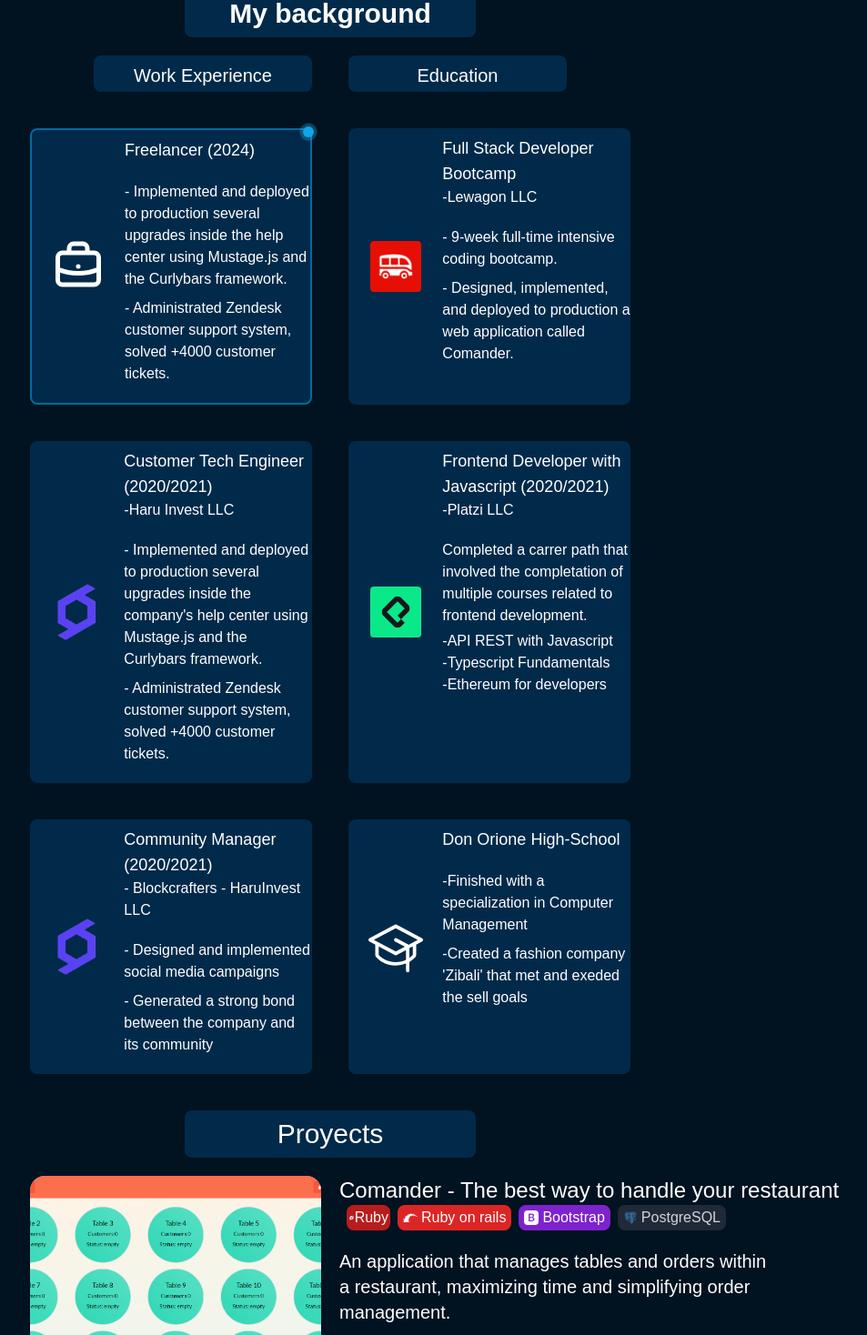
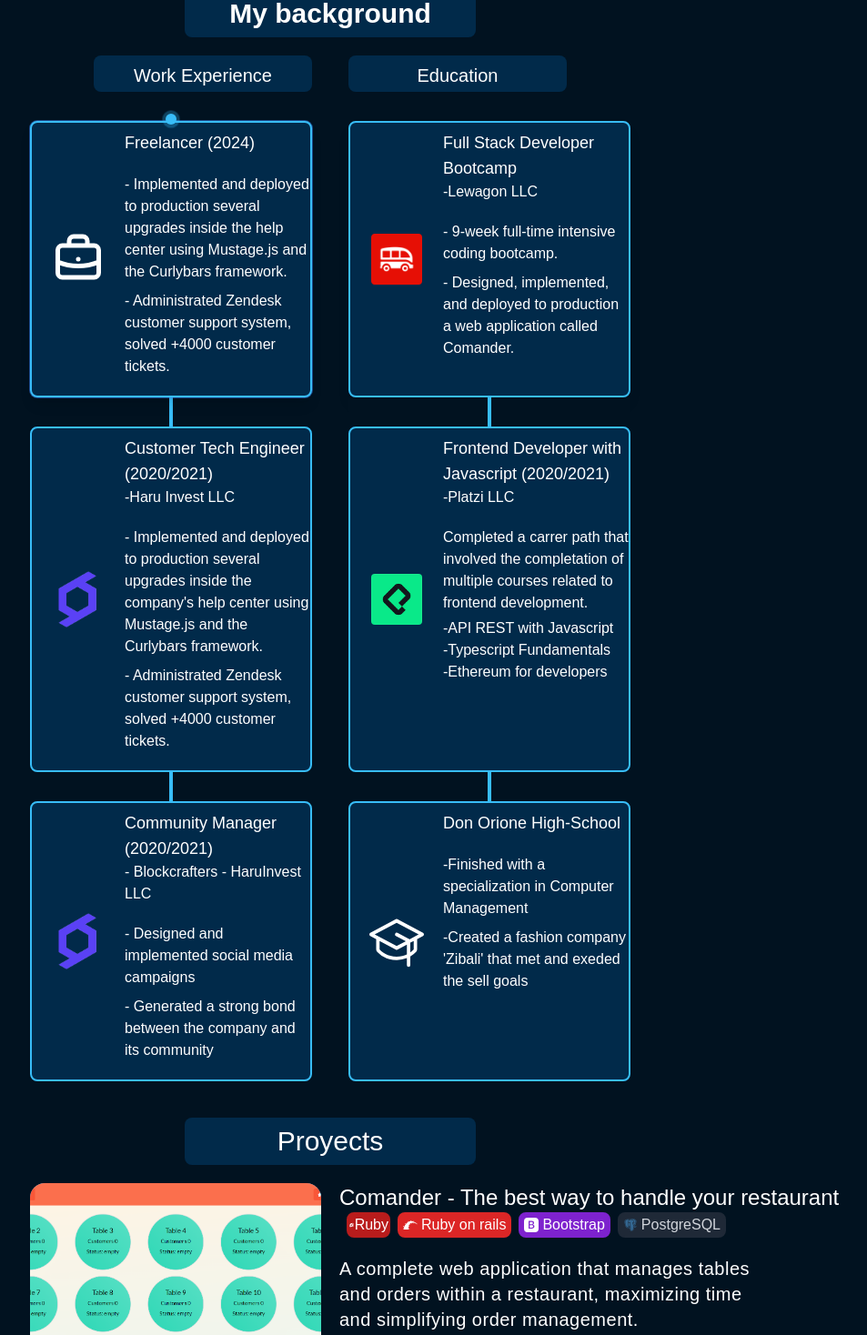
Before and after one commit to Jacksix-dev/my_portfolio, a React (Create React App) app: page / in a window 1280 px wide. Shown: the part 942-2410 px from the top of the page at 91% size, without its empty margins (277-1230 px from the left). Built offline with nearby package versions, Linux system fonts and the light colour scheme; a web font is replaced by a local one.

Commit message:
background enhanced

```diff
--- a/src/BackgroundExp/index.js
+++ b/src/BackgroundExp/index.js
@@ -14,26 +14,36 @@ function BackgroundExp() {
     className=" mt-16">
 
       <div style={{ backgroundColor: '#012A4A' }} className=" m-auto w-1/4 rounded-lg h2">
-       <p className="p-2 text-center font-bold text-3xl text-white">My background</p>
+       <p className="p-2 text-center font-bold text-3xl text-white ">My background</p>
       </div>
 
-      <div className=" grid lg:grid-cols-2 grid-cols-1  mt-5 gap-y-10 gap-x-10">
+      <div className=" grid lg:grid-cols-2 grid-cols-1  mt-5  gap-x-10">
 
 
-      <div style={{ backgroundColor: '#012A4A' }}  className="justify-self-end rounded-lg w-60 text-center h-10 text-white">
-          <p className="p-2 text-center  text-xl text-white">Work Experience</p>
-
+           <div style={{ backgroundColor: '#012A4A' }}  className="justify-self-end rounded-lg w-60 text-center h-10 text-white">
+            <p className="p-2 text-center  text-xl text-white">Work Experience</p>
            </div>
 
            <div style={{ backgroundColor: '#012A4A' }}  className="justify-self-start rounded-lg w-60 text-center h-10 text-white">
-          <p className="p-2 text-center  text-xl text-white">Education</p>
-
+            <p className="p-2 text-center  text-xl text-white">Education</p>
            </div>
 
 
 
+           <div style={{ backgroundColor: '#011220' }} className="w-3/6 h-8 flex justify-center place-self-end">
+              <span class=" z-10 relative mt-6 flex h-3 w-3">
+                <span class="animate-ping absolute inline-flex h-full w-full rounded-full bg-sky-400 opacity-75"></span>
+                <span class="relative inline-flex rounded-full h-3 w-3 bg-sky-400"></span>
+              </span>
+            </div>
 
-          <div style={{ backgroundColor: '#012A4A' }}  className="relative border-sky-700 border-2 border-double justify-self-end grid grid-cols-3 rounded-lg w-3/6 h-6/6 text-white">
+        <div style={{ backgroundColor: '#011220' }} className="w-3/6 h-8 flex justify-center ">
+
+        </div>
+
+
+
+          <div style={{ backgroundColor: '#012A4A' }}  className=" shadow-lg ring-1 relative border-sky-400 border-2  justify-self-end grid grid-cols-3 rounded-lg w-3/6 h-6/6 text-white">
 
 
 
@@ -44,10 +54,7 @@ function BackgroundExp() {
 
               </div>
               <div className="static col-span-2">
-              <span class="absolute -right-1 -top-1 flex  h-3 w-3">
-                <span class="animate-ping absolute inline-flex h-full w-full rounded-full bg-sky-400 opacity-75"></span>
-                <span class="relative inline-flex rounded-full h-3 w-3 bg-sky-500"></span>
-               </span>
+
                 <h3 className="text-lg mt-2">Freelancer (2024)</h3>
 
                 <ul className="my-5">
@@ -60,7 +67,7 @@ function BackgroundExp() {
 
            </div>
 
-        <div style={{ backgroundColor: '#012A4A' }} className="grid grid-cols-3 rounded-lg w-3/6 h-6/6 text-white">
+        <div style={{ backgroundColor: '#012A4A' }} className="shadow-lg border-sky-400 border-2 grid grid-cols-3 rounded-lg w-3/6 h-6/6 text-white">
           <div className=" flex basis-1/4 ">
                 <img alt='img' className=' m-auto h-13 w-14' src={lewagon}/>
               </div>
@@ -74,7 +81,16 @@ function BackgroundExp() {
               </div>
         </div>
 
-        <div style={{ backgroundColor: '#012A4A' }}  className="justify-self-end grid grid-cols-3 rounded-lg w-3/6 h-6/6 text-white">
+        <div style={{ backgroundColor: '#011220' }} className="w-3/6 h-8 flex justify-center place-self-end">
+          <div className="w-1 h-8  bg-sky-400"></div>
+        </div>
+
+        <div style={{ backgroundColor: '#011220' }} className="w-3/6 h-8 flex justify-center ">
+          <div className="w-1 h-8  bg-sky-400"></div>
+        </div>
+
+
+        <div style={{ backgroundColor: '#012A4A' }}  className=" border-sky-400 border-2 justify-self-end grid grid-cols-3 rounded-lg w-3/6 h-6/6 text-white">
               <div className=" flex basis-1/4 ">
                 <img alt='img' className=' m-auto h-13 w-12' src={harulogo}/>
               </div>
@@ -90,7 +106,9 @@ function BackgroundExp() {
 
       </div>
 
-      <div style={{ backgroundColor: '#012A4A' }}  className=" grid grid-cols-3 rounded-lg w-3/6 h-6/6 text-white">
+
+
+      <div style={{ backgroundColor: '#012A4A' }}  className="border-sky-400 border-2 grid grid-cols-3 rounded-lg w-3/6 h-6/6 text-white">
 
 
               <div className=" flex basis-1/4 ">
@@ -112,9 +130,16 @@ function BackgroundExp() {
 
         </div>
 
+        <div style={{ backgroundColor: '#011220' }} className="w-3/6 h-8 flex justify-center place-self-end">
+          <div className="w-1 h-8  bg-sky-400"></div>
+        </div>
+
+        <div style={{ backgroundColor: '#011220' }} className="w-3/6 h-8 flex justify-center ">
+          <div className="w-1 h-8  bg-sky-400"></div>
+        </div>
 
 
-        <div style={{ backgroundColor: '#012A4A' }}  className="justify-self-end grid grid-cols-3 rounded-lg w-3/6 h-6/6 text-white">
+        <div style={{ backgroundColor: '#012A4A' }}  className="border-sky-400 border-2 justify-self-end grid grid-cols-3 rounded-lg w-3/6 h-6/6 text-white">
 
 
               <div className=" flex basis-1/4 ">
@@ -133,7 +158,7 @@ function BackgroundExp() {
 
         </div>
 
-        <div style={{ backgroundColor: '#012A4A' }}  className=" grid grid-cols-3 rounded-lg w-3/6 h-6/6 text-white">
+        <div style={{ backgroundColor: '#012A4A' }}  className="border-sky-400 border-2 grid grid-cols-3 rounded-lg w-3/6 h-6/6 text-white">
 
 
               <div className=" flex basis-1/4 ">
--- a/src/Proyects/index.js
+++ b/src/Proyects/index.js
@@ -55,7 +55,7 @@ function Proyects({hoverEnter, hoverExit}) {
 
             </div>
 
-             <p className="mt-5 lg:w-3/4  text-xl">An application that manages tables and orders within a restaurant, maximizing time and simplifying order management.</p>
+             <p className="mt-5 lg:w-3/4 tracking-wide text-xl">A complete web application that manages tables and orders within a restaurant, maximizing time and simplifying order management.</p>
             <div>
             <div className="flex align-baseline mt-0 lg:mt-10 ">
                 <a href="https://github.com/Jacksix-dev/comander" onMouseEnter={hoverEnter} onMouseLeave={hoverExit} type="button" class="cursor-none text-white bg-[#24292F] hover:bg-[#24292F]/90 focus:ring-2 focus:outline-none focus:ring-[#24292F]/50 font-medium rounded-lg text-md px-5 py-2.5 text-center inline-flex items-center dark:focus:ring-gray-500 dark:hover:bg-[#050708]/30 me-2 my-2">
@@ -94,7 +94,7 @@ function Proyects({hoverEnter, hoverExit}) {
             <div className="flex">
                 <div
                 style={{backgroundColor:'#e34c26',
-            borderColor:'#e34c26'}}
+                        borderColor:'#e34c26'}}
                 className="ml-2 w-12 flex  rounded-lg border-2 border-orange-500">
                 <IoLogoHtml5 className='my-auto ' color="white"/> <p className="">HTML</p>
                 </div>
@@ -104,14 +104,14 @@ function Proyects({hoverEnter, hoverExit}) {
                 </div>
 
                 <div style={{backgroundColor:'#f0db4f',
-            borderColor:'#f0db4f'}} className="ml-2 w-22 flex  rounded-lg border-2">
+                             borderColor:'#f0db4f'}} className="ml-2 w-22 flex  rounded-lg border-2">
                 <RiJavascriptFill className='my-auto mx-1' color="black"/> <p className="text-gray-900 mr-1">Javascript</p>
                 </div>
 
 
             </div>
 
-             <p className="mt-5 lg:w-3/4 text-xl"> The page showcases the company's work and services in a clear and attractive way, making it easy for visitors to learn about what they offer. The design is modern and user-friendly.</p>
+             <p className="mt-5 tracking-wide lg:w-3/4 text-xl"> The page showcases the company's work and services in a clear and attractive way, making it easy for visitors to learn about what they offer. The design is modern and user-friendly.</p>
             <div>
             <div className="flex align-baseline mt-0 lg:mt-10 ">
                 <a href="https://github.com/Jacksix-dev/comander" onMouseEnter={hoverEnter} onMouseLeave={hoverExit} type="button" class="cursor-none text-white bg-[#24292F] hover:bg-[#24292F]/90 focus:ring-2 focus:outline-none focus:ring-[#24292F]/50 font-medium rounded-lg text-md px-5 py-2.5 text-center inline-flex items-center dark:focus:ring-gray-500 dark:hover:bg-[#050708]/30 me-2 my-2">
@@ -147,8 +147,8 @@ function Proyects({hoverEnter, hoverExit}) {
         <div>
             <h1 className="bold text-2xl lg:w-3/4 w-4/4">Todo App </h1>
             <div className="flex">
-                <div className="ml-2 w-12 flex bg-sky-600 rounded-lg border-2 border-sky-600">
-                <FaReact className='my-auto ' color="white"/> <p className="">React</p>
+                <div className="ml-2 w-14 flex bg-sky-600 rounded-lg border-2 border-sky-600">
+                <FaReact className='my-auto  ' color="white"/> <p className="mx-auto">React</p>
                 </div>
 
                 <div className="ml-2 w-22 flex bg-cyan-600 rounded-lg border-2 border-cyan-600">
@@ -158,10 +158,10 @@ function Proyects({hoverEnter, hoverExit}) {
 
             </div>
 
-             <p className="mt-5 w-3/4 text-xl">The app allows users to create, edit, and delete tasks, making it easy to manage their daily responsibilities.</p>
+             <p className="mt-5 w-3/4 tracking-wide text-xl">The app allows users to create, edit, update and delete tasks, making it easy to manage their daily responsibilities.</p>
             <div>
             <div className="flex align-baseline mt-0 lg:mt-10 ">
-                <a href="https://github.com/Jacksix-dev/curso-react-intro" onMouseEnter={hoverEnter} onMouseLeave={hoverExit} type="button" class="cursor-none text-white bg-[#24292F] hover:bg-[#24292F]/90 focus:ring-2 focus:outline-none focus:ring-[#24292F]/50 font-medium rounded-lg text-md px-5 py-2.5 text-center inline-flex items-center dark:focus:ring-gray-500 dark:hover:bg-[#050708]/30 me-2 my-2">
+                <a href="https://jacksix-dev.github.io/curso-react-intro/" onMouseEnter={hoverEnter} onMouseLeave={hoverExit} type="button" class="cursor-none text-white bg-[#24292F] hover:bg-[#24292F]/90 focus:ring-2 focus:outline-none focus:ring-[#24292F]/50 font-medium rounded-lg text-md px-5 py-2.5 text-center inline-flex items-center dark:focus:ring-gray-500 dark:hover:bg-[#050708]/30 me-2 my-2">
                     <svg class="w-4 h-4 me-2" aria-hidden="true" xmlns="http://www.w3.org/2000/svg" fill="currentColor" viewBox="0 0 20 20">
                         <path fill-rule="evenodd" d="M10 .333A9.911 9.911 0 0 0 6.866 19.65c.5.092.678-.215.678-.477 0-.237-.01-1.017-.014-1.845-2.757.6-3.338-1.169-3.338-1.169a2.627 2.627 0 0 0-1.1-1.451c-.9-.615.07-.6.07-.6a2.084 2.084 0 0 1 1.518 1.021 2.11 2.11 0 0 0 2.884.823c.044-.503.268-.973.63-1.325-2.2-.25-4.516-1.1-4.516-4.9A3.832 3.832 0 0 1 4.7 7.068a3.56 3.56 0 0 1 .095-2.623s.832-.266 2.726 1.016a9.409 9.409 0 0 1 4.962 0c1.89-1.282 2.717-1.016 2.717-1.016.366.83.402 1.768.1 2.623a3.827 3.827 0 0 1 1.02 2.659c0 3.807-2.319 4.644-4.525 4.889a2.366 2.366 0 0 1 .673 1.834c0 1.326-.012 2.394-.012 2.72 0 .263.18.572.681.475A9.911 9.911 0 0 0 10 .333Z" clip-rule="evenodd"/>
                     </svg>
```
